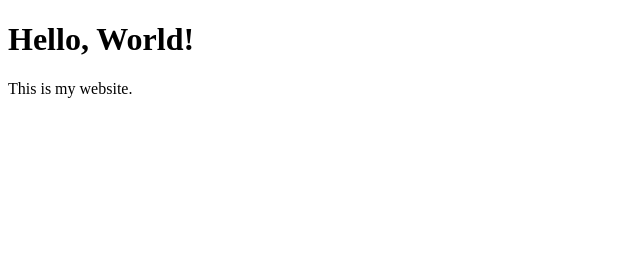
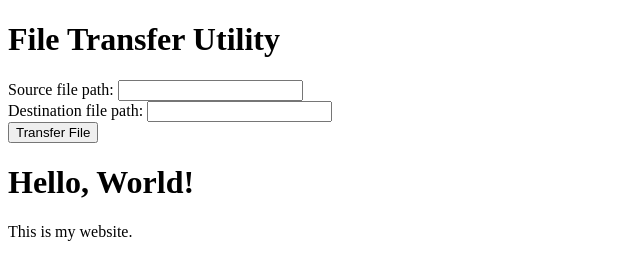
Before and after one commit to KethavathAadarsh/filetransferprotocol, a plain HTML site: page index.html in a window 1280 px wide. Shown: the whole page, without its empty margins (0-640 px from the left). Drawn offline with Linux system fonts and the light colour scheme.

Commit message:
commit 3

```diff
--- a/index.html
+++ b/index.html
@@ -2,8 +2,21 @@
 <html>
   <head>
     <meta charset="utf-8">
-    <title>My Website</title>
+    <title>File Transfer Utility</title>
   </head>
+  <body>
+    <h1>File Transfer Utility</h1>
+
+    <form action="filetransfer.aspx" method="post">
+        <label for="sourceFilePath">Source file path:</label>
+        <input type="text" id="sourceFilePath" name="sourceFilePath"><br>
+
+        <label for="destinationFilePath">Destination file path:</label>
+        <input type="text" id="destinationFilePath" name="destinationFilePath"><br>
+
+        <button type="submit">Transfer File</button>
+    </form>
+</body>
   <body>
     <h1>Hello, World!</h1>
     <p>This is my website.</p>
```
